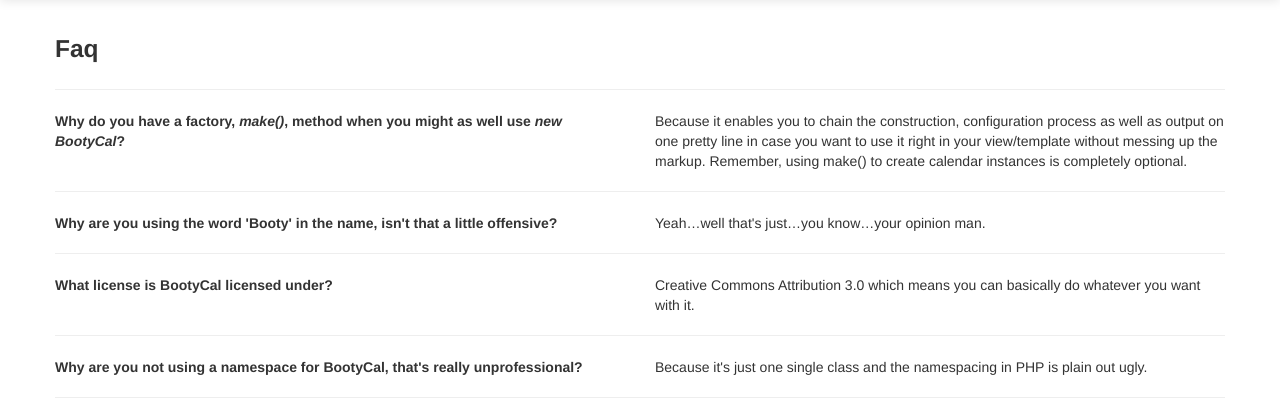
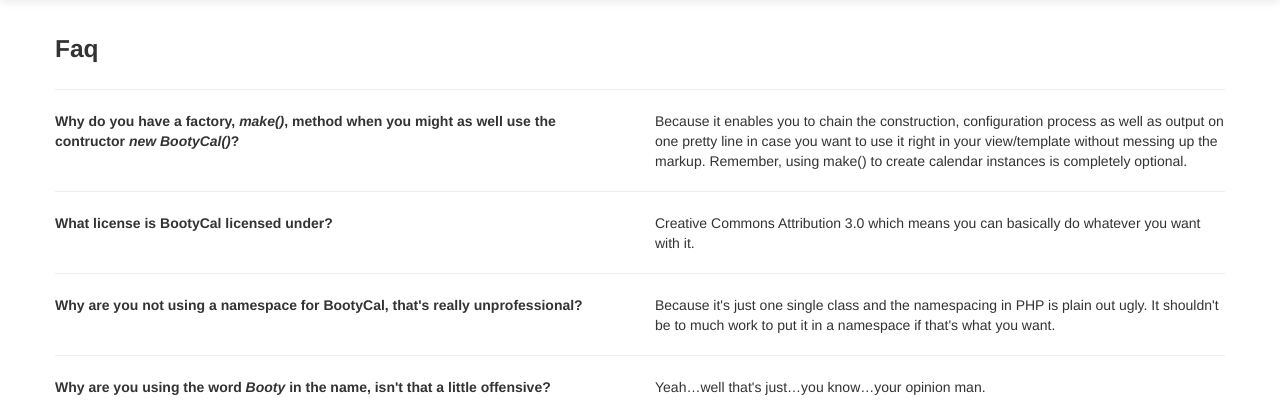
Before and after one commit to robingavin/BootyCal, a PHP site: page /faq.php in a window 1280 px wide. Shown: the part 41-453 px from the top of the page. Run offline with PHP 8.4, Linux system fonts and the light colour scheme.

Commit message:
More FAQ changes

```diff
--- a/faq.php
+++ b/faq.php
@@ -41,15 +41,8 @@ include_once('BootyCal.php');
     <h3>Faq</h3>
     <hr>
     <div class="row">
-      <div class="span6 question">Why do you have a factory, <em>make()</em>, method when you might as well use <em>new BootyCal</em>?</div>
-      <div class="span6 answer">
-        Because it enables you to chain the construction, configuration process as well as output on one pretty line in case you want to use it right in your view/template without messing up the
-markup. Remember, using make() to create calendar instances is completely optional.</div>
-    </div>
-    <hr>
-    <div class="row">
-      <div class="span6 question">Why are you using the word 'Booty' in the name, isn't that a little offensive?</div>
-      <div class="span6 answer">Yeah…well that's just…you know…your opinion man.</div>
+      <div class="span6 question">Why do you have a factory, <em>make()</em>, method when you might as well use the contructor <em>new BootyCal()</em>?</div>
+      <div class="span6 answer">Because it enables you to chain the construction, configuration process as well as output on one pretty line in case you want to use it right in your view/template without messing up the markup. Remember, using make() to create calendar instances is completely optional.</div>
     </div>
     <hr>
     <div class="row">
@@ -59,7 +52,12 @@ markup. Remember, using make() to create calendar instances is completely option
     <hr>
     <div class="row">
       <div class="span6 question">Why are you not using a namespace for BootyCal, that's really unprofessional?</div>
-      <div class="span6 answer">Because it's just one single class and the namespacing in PHP is plain out ugly.</div>
+      <div class="span6 answer">Because it's just one single class and the namespacing in PHP is plain out ugly. It shouldn't be to much work to put it in a namespace if that's what you want.</div>
+    </div>
+    <hr>
+    <div class="row">
+      <div class="span6 question">Why are you using the word <em>Booty</em> in the name, isn't that a little offensive?</div>
+      <div class="span6 answer">Yeah…well that's just…you know…your opinion man.</div>
     </div>
     <hr>
     <div class="row">
```
